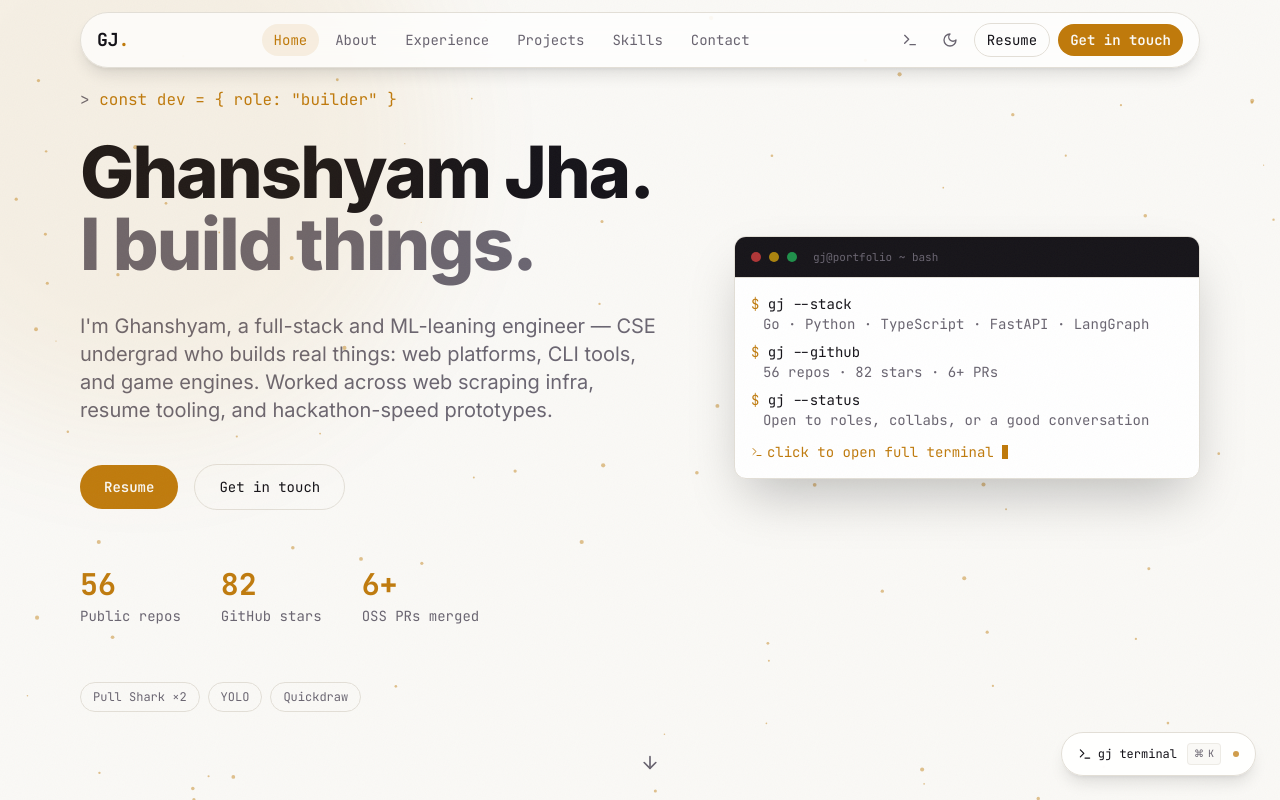
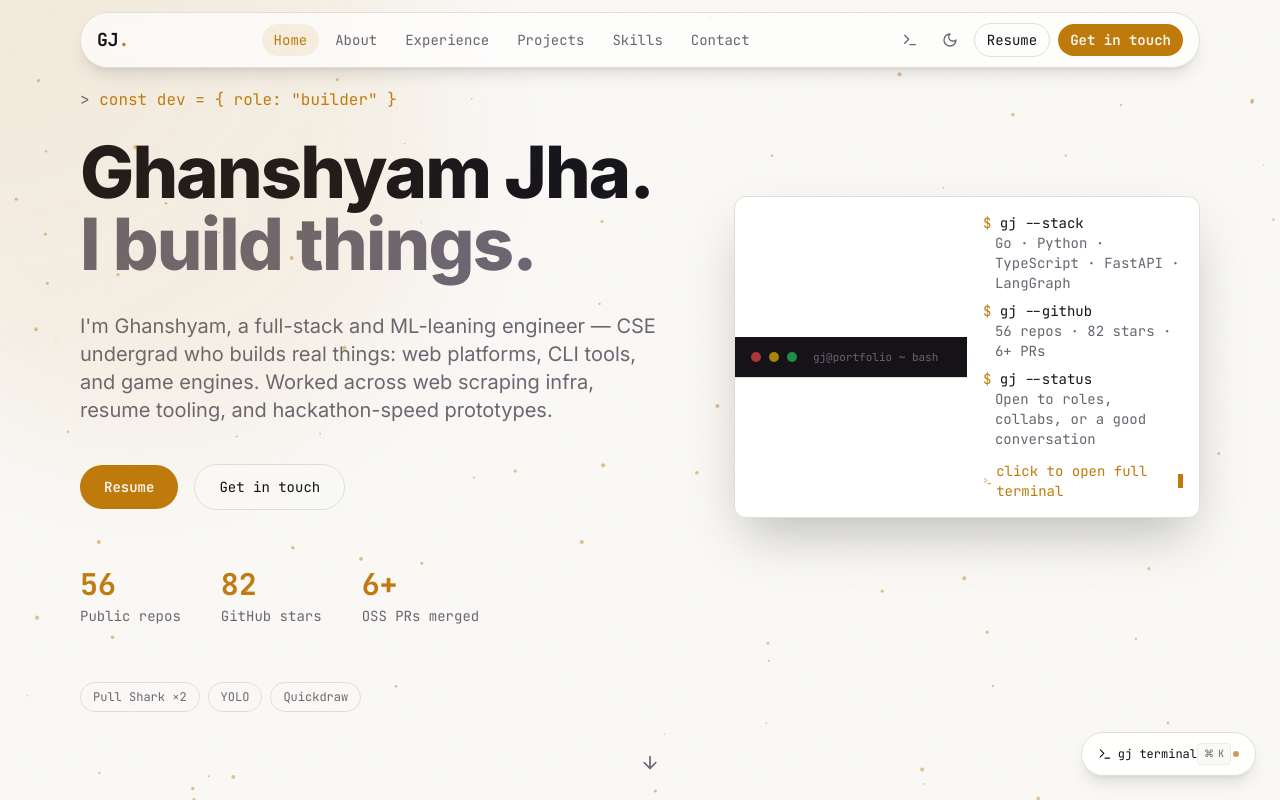
Before and after one commit to GhanshyamJha05/MyPortfolio, a React (Vite) app: page / in a window 1280 px wide. Built offline with nearby package versions, Linux system fonts and the light colour scheme.

Commit message:
design: 5 major visual overhauls (spotlight, magnetic buttons, marquee, text stagger, canvas glow)

```diff
--- a/src/App.tsx
+++ b/src/App.tsx
@@ -1,6 +1,7 @@
 import { useState, useEffect } from 'react'
 import { Navbar } from './components/Navbar'
 import { Hero } from './components/Hero'
+import { TechMarquee } from './components/TechMarquee'
 import { About } from './components/About'
 import { Experience } from './components/Experience'
 import { Projects } from './components/Projects'
@@ -13,6 +14,7 @@ import { TerminalLauncher } from './components/TerminalLauncher'
 import { CustomCursor } from './components/CustomCursor'
 import { ScrollProgress } from './components/ScrollProgress'
 import { ParticleField } from './components/ParticleField'
+import { MouseSpotlight } from './components/MouseSpotlight'
 import { useTheme } from './hooks/useTheme'
 
 export default function App() {
@@ -32,15 +34,17 @@ export default function App() {
   }, [])
 
   return (
-    <div id="scroll-container" className="snap-container h-screen overflow-y-scroll">
+    <div id="scroll-container" className="snap-container h-screen overflow-y-scroll relative">
       <CustomCursor />
       <ScrollProgress containerId="scroll-container" />
+      <MouseSpotlight />
       <div className="fixed inset-0 z-0 pointer-events-none">
         <ParticleField count={90} />
       </div>
       <Navbar theme={theme} onToggleTheme={toggle} onOpenTerminal={openTerminal} />
       <main className="relative z-[1]">
         <Hero onOpenTerminal={openTerminal} />
+        <TechMarquee />
         <About />
         <Experience />
         <Projects />
--- a/src/components/About.tsx
+++ b/src/components/About.tsx
@@ -2,9 +2,29 @@ import { useState } from 'react'
 import { motion } from 'framer-motion'
 import { profile } from '../data/profile'
 import { Section, SectionHeading } from './Section'
+import { MagneticButton } from './MagneticButton'
+
+const containerVariants = {
+  hidden: { opacity: 0 },
+  visible: {
+    opacity: 1,
+    transition: {
+      staggerChildren: 0.05,
+      delayChildren: 0.1
+    }
+  }
+}
+
+const itemVariants = {
+  hidden: { opacity: 0, y: 10 },
+  visible: { opacity: 1, y: 0, transition: { duration: 0.4, ease: 'easeOut' } }
+}
 
 export function About() {
   const [activeChip, setActiveChip] = useState<number | null>(null)
+
+  // Split the bio by spaces to animate word-by-word
+  const words = profile.bioLong.split(' ')
 
   return (
     <Section
@@ -21,15 +41,26 @@ export function About() {
           transition={{ duration: 0.6 }}
           className="max-w-3xl"
         >
-          <p className="text-xl md:text-2xl leading-relaxed text-ink">
-            {profile.bioLong.split(/(\bSentinel CLI\b|\b56 public repositories\b)/).map((part, i) =>
-              part === 'Sentinel CLI' || part === '56 public repositories' ? (
-                <span key={i} className="text-accent font-semibold">{part}</span>
-              ) : (
-                part
+          <motion.p
+            variants={containerVariants}
+            initial="hidden"
+            whileInView="visible"
+            viewport={{ once: true, amount: 0.3 }}
+            className="text-xl md:text-2xl leading-relaxed text-ink flex flex-wrap gap-x-2 gap-y-1"
+          >
+            {words.map((word, i) => {
+              const isHighlight = word.includes('Sentinel') || word.includes('CLI') || word.includes('56') || word.includes('repositories')
+              return (
+                <motion.span
+                  key={i}
+                  variants={itemVariants}
+                  className={isHighlight ? 'text-accent font-semibold' : ''}
+                >
+                  {word}
+                </motion.span>
               )
-            )}
-          </p>
+            })}
+          </motion.p>
 
           <div className="mt-10 flex flex-wrap gap-3">
             {profile.chips.map((chip, i) => (
@@ -57,26 +88,22 @@ export function About() {
           </div>
 
           <div className="mt-12 flex flex-wrap gap-4">
-            <motion.a
-              whileHover={{ scale: 1.04 }}
-              whileTap={{ scale: 0.97 }}
+            <MagneticButton
               href={profile.resumeUrl}
               target="_blank"
               rel="noreferrer"
-              className="font-mono text-sm px-6 py-3 rounded-full bg-accent text-bg font-semibold focus-ring"
+              className="font-mono text-sm px-6 py-3 rounded-full bg-accent text-bg font-semibold focus-ring inline-block"
             >
               Resume
-            </motion.a>
-            <motion.a
-              whileHover={{ scale: 1.04 }}
-              whileTap={{ scale: 0.97 }}
+            </MagneticButton>
+            <MagneticButton
               href={profile.social.linkedin}
               target="_blank"
               rel="noreferrer"
-              className="font-mono text-sm px-6 py-3 rounded-full border border-border text-ink hover:border-accent hover:text-accent transition-colors focus-ring"
+              className="font-mono text-sm px-6 py-3 rounded-full border border-border text-ink hover:border-accent hover:text-accent transition-colors focus-ring inline-block"
             >
               LinkedIn
-            </motion.a>
+            </MagneticButton>
           </div>
         </motion.div>
 
--- a/src/components/CodeDNA.tsx
+++ b/src/components/CodeDNA.tsx
@@ -76,11 +76,19 @@ export function CodeDNA() {
           const r = emphasize ? 10 : 7
           ctx.beginPath()
           ctx.arc(x, y, r, 0, Math.PI * 2)
+
+          // Add glow effect
+          ctx.shadowBlur = emphasize ? 20 : 10
+          ctx.shadowColor = hex
+
           ctx.fillStyle = hex + (emphasize ? '55' : '30')
           ctx.fill()
           ctx.strokeStyle = hex + (emphasize ? 'cc' : '80')
           ctx.lineWidth = emphasize ? 1.8 : 1.2
           ctx.stroke()
+
+          // Reset shadow for performance on other elements
+          ctx.shadowBlur = 0
         }
 
         if (frontIsLeft) {
--- a/src/components/Hero.tsx
+++ b/src/components/Hero.tsx
@@ -2,12 +2,29 @@ import { motion } from 'framer-motion'
 import { ArrowDown, Terminal as TerminalIcon } from 'lucide-react'
 import { profile } from '../data/profile'
 import { achievements } from '../data/achievements'
+import { MagneticButton } from './MagneticButton'
 
 const PREVIEW_LINES: [string, string][] = [
   ['gj --stack', 'Go · Python · TypeScript · FastAPI · LangGraph'],
   ['gj --github', `${profile.stats[0].value} repos · ${profile.stats[1].value} stars · ${profile.stats[2].value} PRs`],
   ['gj --status', 'Open to roles, collabs, or a good conversation'],
 ]
+
+const containerVariants = {
+  hidden: { opacity: 0 },
+  visible: {
+    opacity: 1,
+    transition: {
+      staggerChildren: 0.1,
+      delayChildren: 0.2
+    }
+  }
+}
+
+const itemVariants = {
+  hidden: { opacity: 0, y: 20 },
+  visible: { opacity: 1, y: 0, transition: { duration: 0.5, ease: 'easeOut' } }
+}
 
 export function Hero({ onOpenTerminal }: { onOpenTerminal: () => void }) {
   return (
@@ -22,61 +39,50 @@ export function Hero({ onOpenTerminal }: { onOpenTerminal: () => void }) {
       />
 
       <div className="grid grid-cols-1 lg:grid-cols-[1.3fr_1fr] gap-12 items-center">
-        <div>
+        <motion.div variants={containerVariants} initial="hidden" animate="visible">
           <motion.p
-            initial={{ opacity: 0, y: 10 }}
-            animate={{ opacity: 1, y: 0 }}
-            transition={{ duration: 0.5 }}
+            variants={itemVariants}
             className="font-mono text-accent text-sm md:text-base mb-6"
           >
             <span className="text-muted">&gt;</span> {profile.kicker}
           </motion.p>
 
           <motion.h1
-            initial={{ opacity: 0, y: 20 }}
-            animate={{ opacity: 1, y: 0 }}
-            transition={{ duration: 0.6, delay: 0.1 }}
-            className="text-4xl sm:text-6xl md:text-7xl font-sans font-extrabold tracking-tight leading-[1.02]"
+            className="text-4xl sm:text-6xl md:text-7xl font-sans font-extrabold tracking-tight leading-[1.02] flex flex-col"
           >
-            {profile.name}.<br />
-            <span className="text-muted">I build things.</span>
+            <motion.span variants={itemVariants}>{profile.name}.</motion.span>
+            <motion.span variants={itemVariants} className="text-muted">I build things.</motion.span>
           </motion.h1>
 
           <motion.p
-            initial={{ opacity: 0, y: 16 }}
-            animate={{ opacity: 1, y: 0 }}
-            transition={{ duration: 0.6, delay: 0.25 }}
+            variants={itemVariants}
             className="mt-8 max-w-xl text-lg md:text-xl text-muted leading-relaxed"
           >
             {profile.pitch}
           </motion.p>
 
           <motion.div
-            initial={{ opacity: 0, y: 16 }}
-            animate={{ opacity: 1, y: 0 }}
-            transition={{ duration: 0.6, delay: 0.4 }}
+            variants={itemVariants}
             className="mt-10 flex flex-wrap items-center gap-4"
           >
-            <a
+            <MagneticButton
               href={profile.resumeUrl}
               target="_blank"
               rel="noreferrer"
-              className="font-mono text-sm px-6 py-3 rounded-full bg-accent text-bg font-semibold hover:scale-[1.03] active:scale-[0.98] transition-transform focus-ring"
+              className="font-mono text-sm px-6 py-3 rounded-full bg-accent text-bg font-semibold focus-ring"
             >
               Resume
-            </a>
-            <button
+            </MagneticButton>
+            <MagneticButton
               onClick={() => document.getElementById('contact')?.scrollIntoView({ behavior: 'smooth' })}
-              className="font-mono text-sm px-6 py-3 rounded-full border border-border text-ink hover:border-accent hover:text-accent transition-colors focus-ring"
+              className="font-mono text-sm px-6 py-3 rounded-full border border-border text-ink hover:border-accent hover:text-accent transition-colors focus-ring bg-bg/50 backdrop-blur-sm"
             >
               Get in touch
-            </button>
+            </MagneticButton>
           </motion.div>
 
           <motion.div
-            initial={{ opacity: 0 }}
-            animate={{ opacity: 1 }}
-            transition={{ duration: 0.6, delay: 0.7 }}
+            variants={itemVariants}
             className="mt-14 flex flex-wrap gap-10 font-mono"
           >
             {profile.stats.map((stat) => (
@@ -86,22 +92,24 @@ export function Hero({ onOpenTerminal }: { onOpenTerminal: () => void }) {
               </div>
             ))}
           </motion.div>
-        </div>
+        </motion.div>
 
-        <motion.button
+        <motion.div
           initial={{ opacity: 0, x: 20 }}
           animate={{ opacity: 1, x: 0 }}
           transition={{ duration: 0.6, delay: 0.5 }}
+        >
+          <MagneticButton
             onClick={onOpenTerminal}
-          className="text-left w-full rounded-xl border border-border bg-panel overflow-hidden shadow-2xl font-mono text-xs md:text-sm hover:border-accent/50 transition-colors focus-ring"
+            className="text-left w-full rounded-xl border border-border bg-panel overflow-hidden shadow-2xl font-mono text-xs md:text-sm hover:border-accent/50 transition-colors focus-ring block"
           >
-          <div className="flex items-center gap-2 px-4 py-2.5 bg-[#151318] border-b border-border">
+            <div className="flex items-center gap-2 px-4 py-2.5 bg-[#151318] border-b border-border w-full">
               <span className="w-2.5 h-2.5 rounded-full bg-red-500/70" />
               <span className="w-2.5 h-2.5 rounded-full bg-yellow-500/70" />
               <span className="w-2.5 h-2.5 rounded-full bg-green-500/70" />
               <span className="ml-2 text-muted text-[11px]">gj@portfolio ~ bash</span>
             </div>
-          <div className="p-4 space-y-2">
+            <div className="p-4 space-y-2 w-full">
               {PREVIEW_LINES.map(([cmd, out]) => (
                 <div key={cmd}>
                   <p className="text-ink">
@@ -115,7 +123,8 @@ export function Hero({ onOpenTerminal }: { onOpenTerminal: () => void }) {
                 <span className="w-1.5 h-3.5 bg-accent inline-block animate-blink ml-1" />
               </p>
             </div>
-        </motion.button>
+          </MagneticButton>
+        </motion.div>
       </div>
 
       <motion.div
--- /dev/null
+++ b/src/components/MagneticButton.tsx
@@ -0,0 +1,82 @@
+import { useRef, useState, ReactNode } from 'react'
+import { motion, useSpring, useTransform } from 'framer-motion'
+
+interface MagneticButtonProps {
+  children: ReactNode
+  className?: string
+  onClick?: () => void
+  href?: string
+  target?: string
+  rel?: string
+}
+
+export function MagneticButton({ children, className = '', onClick, href, target, rel }: MagneticButtonProps) {
+  const ref = useRef<HTMLDivElement>(null)
+  const [hovered, setHovered] = useState(false)
+
+  // Spring physics for smooth magnetic pull
+  const x = useSpring(0, { stiffness: 150, damping: 15, mass: 0.1 })
+  const y = useSpring(0, { stiffness: 150, damping: 15, mass: 0.1 })
+
+  // Parallax effect for the text inside
+  const textX = useTransform(x, (val) => val * 0.4)
+  const textY = useTransform(y, (val) => val * 0.4)
+
+  const handleMouseMove = (e: React.MouseEvent<HTMLDivElement>) => {
+    if (!ref.current) return
+    const rect = ref.current.getBoundingClientRect()
+
+    // Calculate distance from center of button
+    const centerX = rect.left + rect.width / 2
+    const centerY = rect.top + rect.height / 2
+
+    // Max pull distance
+    const maxPull = 15
+
+    // Calculate new position
+    const moveX = ((e.clientX - centerX) / (rect.width / 2)) * maxPull
+    const moveY = ((e.clientY - centerY) / (rect.height / 2)) * maxPull
+
+    x.set(moveX)
+    y.set(moveY)
+  }
+
+  const handleMouseLeave = () => {
+    setHovered(false)
+    x.set(0)
+    y.set(0)
+  }
+
+  const innerContent = (
+    <motion.div
+      style={{ x: textX, y: textY }}
+      className="w-full h-full flex items-center justify-center pointer-events-none"
+    >
+      {children}
+    </motion.div>
+  )
+
+  const commonProps = {
+    ref: ref as any,
+    onMouseMove: handleMouseMove,
+    onMouseEnter: () => setHovered(true),
+    onMouseLeave: handleMouseLeave,
+    onClick,
+    className: `relative flex items-center justify-center ${className}`,
+    style: { x, y }
+  }
+
+  if (href) {
+    return (
+      <motion.a href={href} target={target} rel={rel} {...commonProps}>
+        {innerContent}
+      </motion.a>
+    )
+  }
+
+  return (
+    <motion.button {...commonProps}>
+      {innerContent}
+    </motion.button>
+  )
+}
--- /dev/null
+++ b/src/components/MouseSpotlight.tsx
@@ -0,0 +1,30 @@
+import { useEffect, useRef } from 'react'
+
+export function MouseSpotlight() {
+  const spotlightRef = useRef<HTMLDivElement>(null)
+
+  useEffect(() => {
+    const handleMouseMove = (e: MouseEvent) => {
+      if (spotlightRef.current) {
+        // Center the spotlight on the cursor
+        spotlightRef.current.style.transform = `translate(${e.clientX}px, ${e.clientY}px)`
+      }
+    }
+
+    window.addEventListener('mousemove', handleMouseMove)
+    return () => window.removeEventListener('mousemove', handleMouseMove)
+  }, [])
+
+  return (
+    <div className="pointer-events-none fixed inset-0 z-0 overflow-hidden">
+      <div
+        ref={spotlightRef}
+        className="absolute -top-[400px] -left-[400px] w-[800px] h-[800px] rounded-full opacity-[0.05] blur-[100px] transition-transform duration-0 ease-linear"
+        style={{
+          background: 'radial-gradient(circle, rgb(var(--accent)) 0%, transparent 60%)',
+          willChange: 'transform',
+        }}
+      />
+    </div>
+  )
+}
--- /dev/null
+++ b/src/components/TechMarquee.tsx
@@ -0,0 +1,29 @@
+export function TechMarquee() {
+  const techs = [
+    'Go (Golang)', 'Python', 'TypeScript', 'PostgreSQL',
+    'Docker', 'FastAPI', 'Next.js', 'React',
+    'OpenAI', 'LangGraph', 'REST APIs', 'MongoDB'
+  ]
+
+  // Double the array for seamless infinite scrolling
+  const marqueeItems = [...techs, ...techs]
+
+  return (
+    <div className="relative w-full py-12 md:py-20 overflow-hidden bg-bg border-y border-border/50 flex flex-col justify-center snap-section">
+      <div className="absolute inset-0 bg-gradient-to-r from-bg via-transparent to-bg z-10 pointer-events-none w-full" />
+
+      <div className="flex w-max animate-marquee">
+        {marqueeItems.map((tech, i) => (
+          <div
+            key={`${tech}-${i}`}
+            className="flex items-center justify-center px-8 md:px-12"
+          >
+            <span className="font-sans font-extrabold text-5xl md:text-7xl tracking-tighter text-transparent" style={{ WebkitTextStroke: '1px rgb(var(--accent) / 0.4)' }}>
+              {tech}
+            </span>
+          </div>
+        ))}
+      </div>
+    </div>
+  )
+}
--- a/src/components/TerminalLauncher.tsx
+++ b/src/components/TerminalLauncher.tsx
@@ -1,17 +1,20 @@
 import { motion } from 'framer-motion'
 import { Terminal as TerminalIcon } from 'lucide-react'
+import { MagneticButton } from './MagneticButton'
 
 export function TerminalLauncher({ onOpen }: { onOpen: () => void }) {
   return (
-    <motion.button
+    <motion.div
       initial={{ opacity: 0, y: 10 }}
       animate={{ opacity: 1, y: 0 }}
       transition={{ delay: 1.2, duration: 0.4 }}
+      className="fixed bottom-6 right-6 z-40"
+    >
+      <MagneticButton
         onClick={onOpen}
-      className="fixed bottom-6 right-6 z-40 flex items-center gap-2.5 font-mono text-xs px-4 py-2.5 rounded-full border border-border bg-panel/90 backdrop-blur-md text-ink hover:border-accent hover:text-accent shadow-lg transition-colors focus-ring"
-      aria-label="Open terminal (Cmd+K)"
+        className="flex items-center gap-2.5 font-mono text-xs px-4 py-2.5 rounded-full border border-border bg-panel/90 backdrop-blur-md text-ink hover:border-accent hover:text-accent shadow-lg transition-colors focus-ring"
       >
-      <div className="flex items-center gap-1.5">
+        <div className="flex items-center gap-1.5" aria-label="Open terminal (Cmd+K)">
           <TerminalIcon size={14} />
           <span>gj terminal</span>
         </div>
@@ -19,6 +22,7 @@ export function TerminalLauncher({ onOpen }: { onOpen: () => void }) {
           <kbd>⌘</kbd><kbd>K</kbd>
         </div>
         <span className="w-1.5 h-1.5 rounded-full bg-accent animate-pulse ml-0.5" />
-    </motion.button>
+      </MagneticButton>
+    </motion.div>
   )
 }
--- a/tailwind.config.ts
+++ b/tailwind.config.ts
@@ -23,9 +23,11 @@ export default {
       keyframes: {
         blink: { '0%, 49%': { opacity: '1' }, '50%, 100%': { opacity: '0' } },
         scanline: { '0%': { transform: 'translateY(-100%)' }, '100%': { transform: 'translateY(100%)' } },
+        marquee: { '0%': { transform: 'translateX(0%)' }, '100%': { transform: 'translateX(-50%)' } },
       },
       animation: {
         blink: 'blink 1s step-start infinite',
+        marquee: 'marquee 30s linear infinite',
       },
     },
   },
```
Lines whose indentation alone changed are shown as unchanged.
